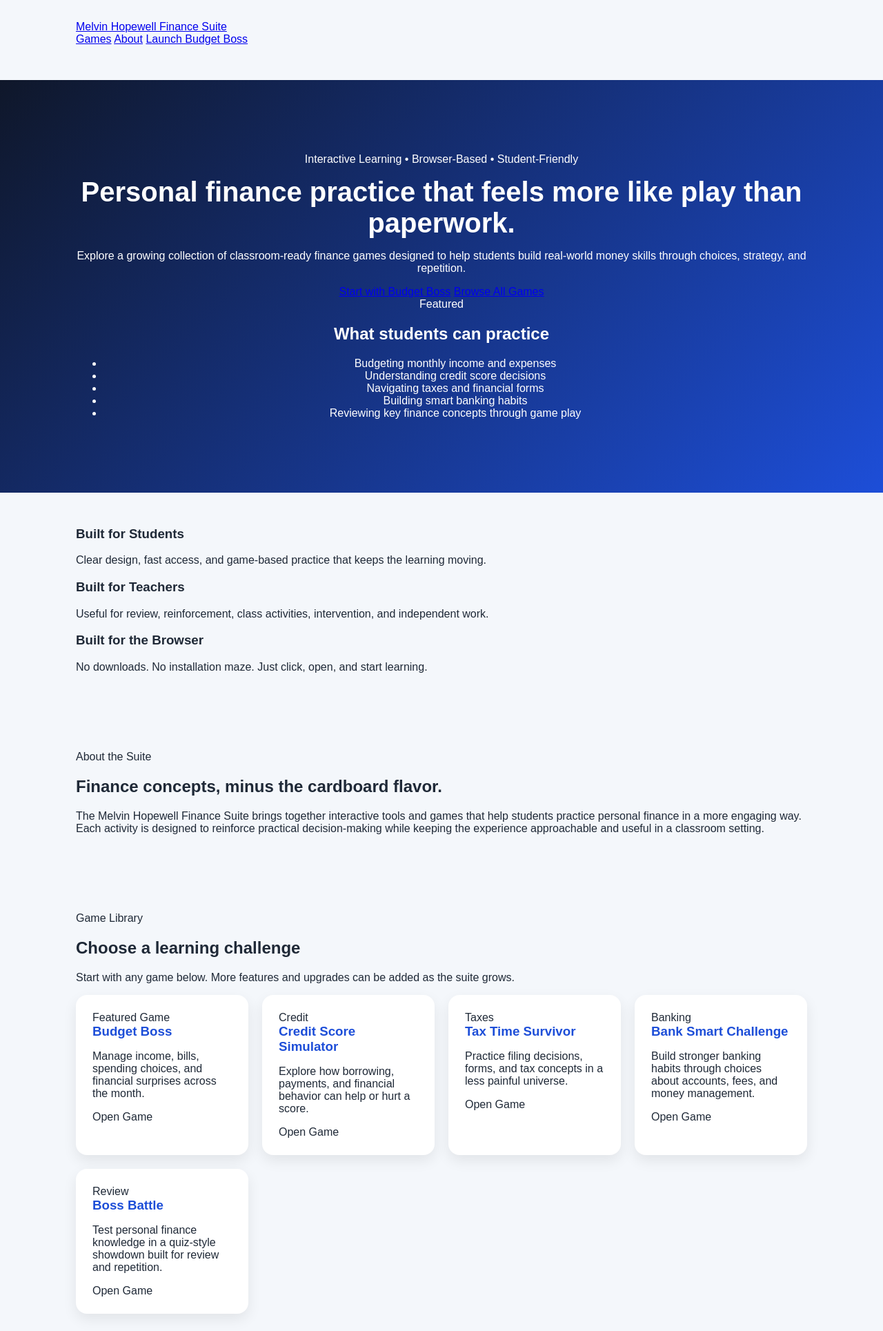
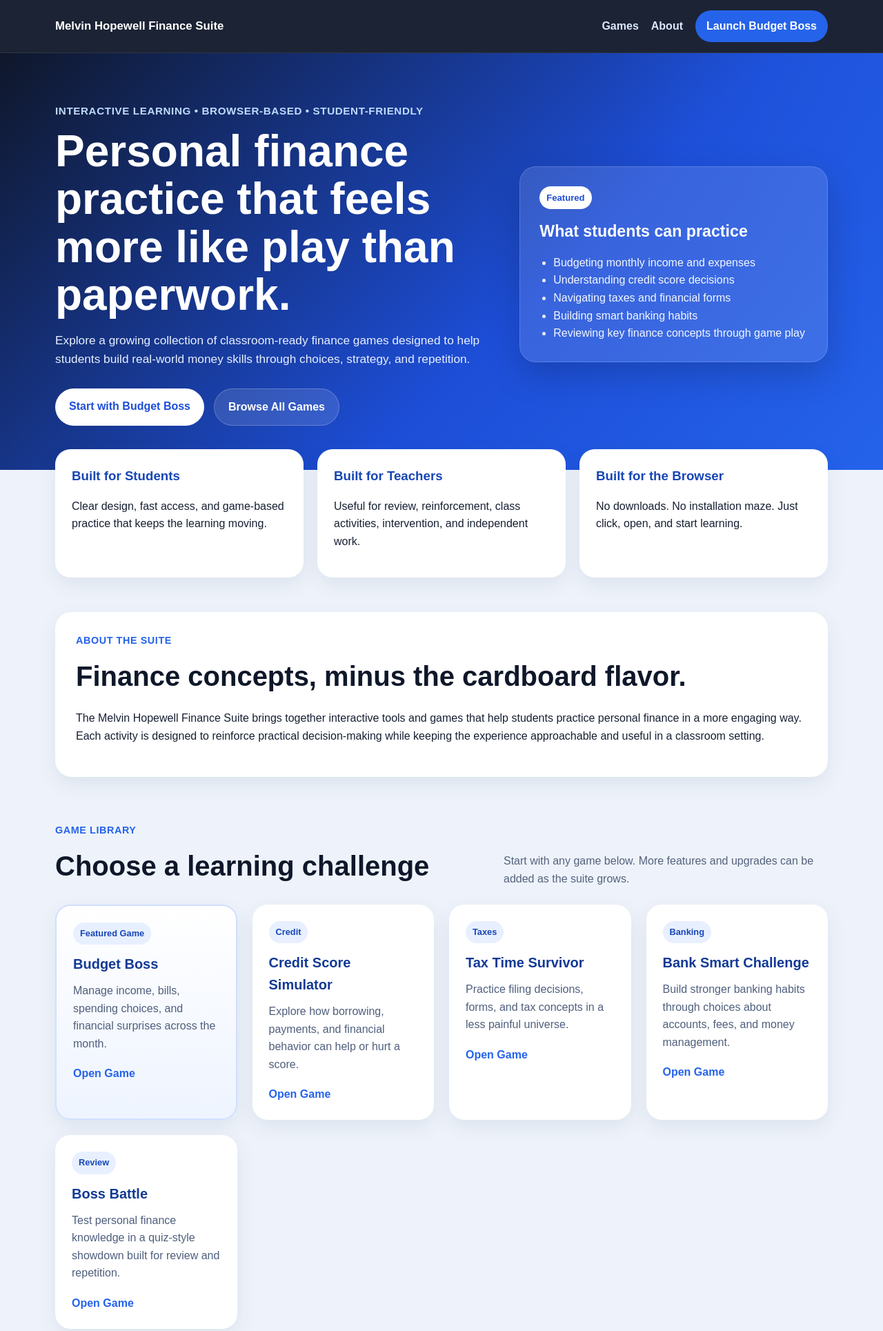
Before and after one commit to mhopewell41/melvinhopewell, a plain HTML site: page index.html in a window 1280 px wide. Shown: the top 1929 px of the page at 69% size. Drawn offline with Linux system fonts and the light colour scheme.

Commit message:
Upgrade landing page styling

```diff
--- a/style.css
+++ b/style.css
@@ -1,77 +1,342 @@
 * {
   box-sizing: border-box;
+}
+
+html {
+  scroll-behavior: smooth;
 }
 
 body {
   margin: 0;
   font-family: Arial, sans-serif;
-  background: #f4f7fb;
-  color: #1f2937;
+  background: #eef3fb;
+  color: #172033;
+  line-height: 1.6;
+}
+
+a {
+  color: inherit;
+}
+
+.container {
+  width: min(1120px, calc(100% - 32px));
+  margin: 0 auto;
+}
+
+.site-header {
+  position: sticky;
+  top: 0;
+  z-index: 50;
+  background: rgba(10, 18, 35, 0.92);
+  backdrop-filter: blur(8px);
+  border-bottom: 1px solid rgba(255, 255, 255, 0.08);
+}
+
+.nav {
+  display: flex;
+  align-items: center;
+  justify-content: space-between;
+  gap: 20px;
+  min-height: 76px;
+}
+
+.brand {
+  text-decoration: none;
+  color: #ffffff;
+  font-weight: 700;
+  font-size: 1.05rem;
+}
+
+.nav-links {
+  display: flex;
+  align-items: center;
+  gap: 18px;
+}
+
+.nav-links a {
+  text-decoration: none;
+  color: #dbe7ff;
+  font-weight: 600;
+}
+
+.nav-button {
+  background: #2563eb;
+  color: #ffffff !important;
+  padding: 10px 16px;
+  border-radius: 999px;
 }
 
 .hero {
-  background: linear-gradient(135deg, #0f172a, #1d4ed8);
-  color: white;
-  text-align: center;
-  padding: 60px 20px 40px;
+  background:
+    radial-gradient(circle at top right, rgba(37, 99, 235, 0.28), transparent 28%),
+    linear-gradient(135deg, #0f172a, #1d4ed8 60%, #2563eb);
+  color: #ffffff;
+  padding: 72px 0 64px;
+}
+
+.hero-grid {
+  display: grid;
+  grid-template-columns: 1.3fr 0.9fr;
+  gap: 28px;
+  align-items: center;
+}
+
+.eyebrow {
+  margin: 0 0 12px;
+  color: #bfdbfe;
+  font-size: 0.95rem;
+  font-weight: 700;
+  letter-spacing: 0.04em;
+  text-transform: uppercase;
 }
 
 .hero h1 {
   margin: 0;
-  font-size: 2.5rem;
+  font-size: clamp(2.2rem, 5vw, 4.2rem);
+  line-height: 1.08;
+  max-width: 760px;
 }
 
-.subtitle {
-  margin-top: 12px;
-  font-size: 1.1rem;
-  opacity: 0.95;
+.hero-text {
+  max-width: 700px;
+  margin: 18px 0 0;
+  font-size: 1.08rem;
+  color: #e7efff;
 }
 
-.container {
-  max-width: 1100px;
-  margin: 0 auto;
-  padding: 30px 20px 50px;
+.hero-actions {
+  display: flex;
+  flex-wrap: wrap;
+  gap: 14px;
+  margin-top: 28px;
 }
 
-.intro-card {
-  background: white;
-  border-radius: 16px;
+.button {
+  display: inline-block;
+  text-decoration: none;
+  font-weight: 700;
+  border-radius: 999px;
+  padding: 13px 20px;
+}
+
+.button.primary {
+  background: #ffffff;
+  color: #1d4ed8;
+}
+
+.button.secondary {
+  background: rgba(255, 255, 255, 0.12);
+  color: #ffffff;
+  border: 1px solid rgba(255, 255, 255, 0.22);
+}
+
+.hero-panel {
+  display: flex;
+  justify-content: center;
+}
+
+.panel-card {
+  width: 100%;
+  background: rgba(255, 255, 255, 0.12);
+  border: 1px solid rgba(255, 255, 255, 0.16);
+  border-radius: 24px;
+  padding: 28px;
+  box-shadow: 0 18px 50px rgba(0, 0, 0, 0.18);
+}
+
+.panel-badge {
+  display: inline-block;
+  background: #ffffff;
+  color: #1d4ed8;
+  font-size: 0.82rem;
+  font-weight: 700;
+  padding: 6px 10px;
+  border-radius: 999px;
+  margin-bottom: 14px;
+}
+
+.panel-card h2 {
+  margin: 0 0 14px;
+  font-size: 1.45rem;
+}
+
+.panel-list {
+  margin: 0;
+  padding-left: 20px;
+  color: #f3f7ff;
+}
+
+.highlights {
+  margin-top: -30px;
+  padding: 0 0 24px;
+}
+
+.highlight-grid {
+  display: grid;
+  grid-template-columns: repeat(3, 1fr);
+  gap: 20px;
+}
+
+.highlight-card {
+  background: #ffffff;
+  border-radius: 22px;
   padding: 24px;
-  margin-bottom: 28px;
-  box-shadow: 0 8px 20px rgba(0, 0, 0, 0.08);
+  box-shadow: 0 10px 30px rgba(19, 34, 68, 0.08);
+}
+
+.highlight-card h3 {
+  margin-top: 0;
+  margin-bottom: 10px;
+  color: #1746b5;
+}
+
+.about-section,
+.games-section {
+  padding: 26px 0 40px;
+}
+
+.about-card {
+  background: #ffffff;
+  border-radius: 24px;
+  padding: 30px;
+  box-shadow: 0 10px 30px rgba(19, 34, 68, 0.08);
+}
+
+.section-label {
+  margin: 0 0 8px;
+  color: #2563eb;
+  font-size: 0.9rem;
+  font-weight: 700;
+  text-transform: uppercase;
+  letter-spacing: 0.04em;
+}
+
+.about-card h2,
+.section-heading h2 {
+  margin: 0;
+  font-size: clamp(1.8rem, 4vw, 2.5rem);
+  color: #0f172a;
+}
+
+.section-heading {
+  display: flex;
+  justify-content: space-between;
+  align-items: end;
+  gap: 18px;
+  margin-bottom: 24px;
+}
+
+.section-text {
+  max-width: 470px;
+  margin: 0;
+  color: #55627d;
 }
 
 .games-grid {
   display: grid;
-  grid-template-columns: repeat(auto-fit, minmax(220px, 1fr));
-  gap: 20px;
+  grid-template-columns: repeat(auto-fit, minmax(240px, 1fr));
+  gap: 22px;
 }
 
 .game-card {
   display: block;
   text-decoration: none;
-  color: inherit;
-  background: white;
-  border-radius: 16px;
+  background: #ffffff;
+  border-radius: 22px;
   padding: 24px;
-  box-shadow: 0 8px 20px rgba(0, 0, 0, 0.08);
-  transition: transform 0.2s ease, box-shadow 0.2s ease;
+  box-shadow: 0 10px 30px rgba(19, 34, 68, 0.08);
+  transition: transform 0.18s ease, box-shadow 0.18s ease;
 }
 
 .game-card:hover {
-  transform: translateY(-4px);
-  box-shadow: 0 14px 28px rgba(0, 0, 0, 0.12);
+  transform: translateY(-5px);
+  box-shadow: 0 16px 34px rgba(19, 34, 68, 0.14);
+}
+
+.game-card.featured {
+  background: linear-gradient(180deg, #ffffff, #eef4ff);
+  border: 2px solid #cfe0ff;
+}
+
+.tag {
+  display: inline-block;
+  margin-bottom: 12px;
+  background: #e8f0ff;
+  color: #1746b5;
+  font-size: 0.8rem;
+  font-weight: 700;
+  padding: 6px 10px;
+  border-radius: 999px;
 }
 
 .game-card h3 {
-  margin-top: 0;
-  margin-bottom: 10px;
-  color: #1d4ed8;
+  margin: 0 0 10px;
+  color: #123a95;
+  font-size: 1.25rem;
 }
 
-.footer {
-  text-align: center;
-  padding: 24px;
-  background: #e5e7eb;
-  font-size: 0.95rem;
+.game-card p {
+  margin: 0 0 18px;
+  color: #4f5f7d;
 }
+
+.card-link {
+  font-weight: 700;
+  color: #2563eb;
+}
+
+.site-footer {
+  background: #0f172a;
+  color: #dbe7ff;
+  padding: 24px 0;
+  margin-top: 20px;
+}
+
+.footer-content {
+  display: flex;
+  justify-content: space-between;
+  align-items: center;
+  gap: 16px;
+}
+
+.site-footer a {
+  color: #93c5fd;
+  text-decoration: none;
+  font-weight: 700;
+}
+
+@media (max-width: 900px) {
+  .hero-grid,
+  .highlight-grid,
+  .section-heading,
+  .footer-content {
+    grid-template-columns: 1fr;
+    display: grid;
+  }
+
+  .nav {
+    flex-direction: column;
+    justify-content: center;
+    padding: 14px 0;
+  }
+
+  .nav-links {
+    flex-wrap: wrap;
+    justify-content: center;
+  }
+
+  .hero {
+    padding-top: 56px;
+  }
+}
+
+@media (max-width: 640px) {
+  .hero-actions {
+    flex-direction: column;
+    align-items: stretch;
+  }
+
+  .button {
+    text-align: center;
+  }
+}
```
